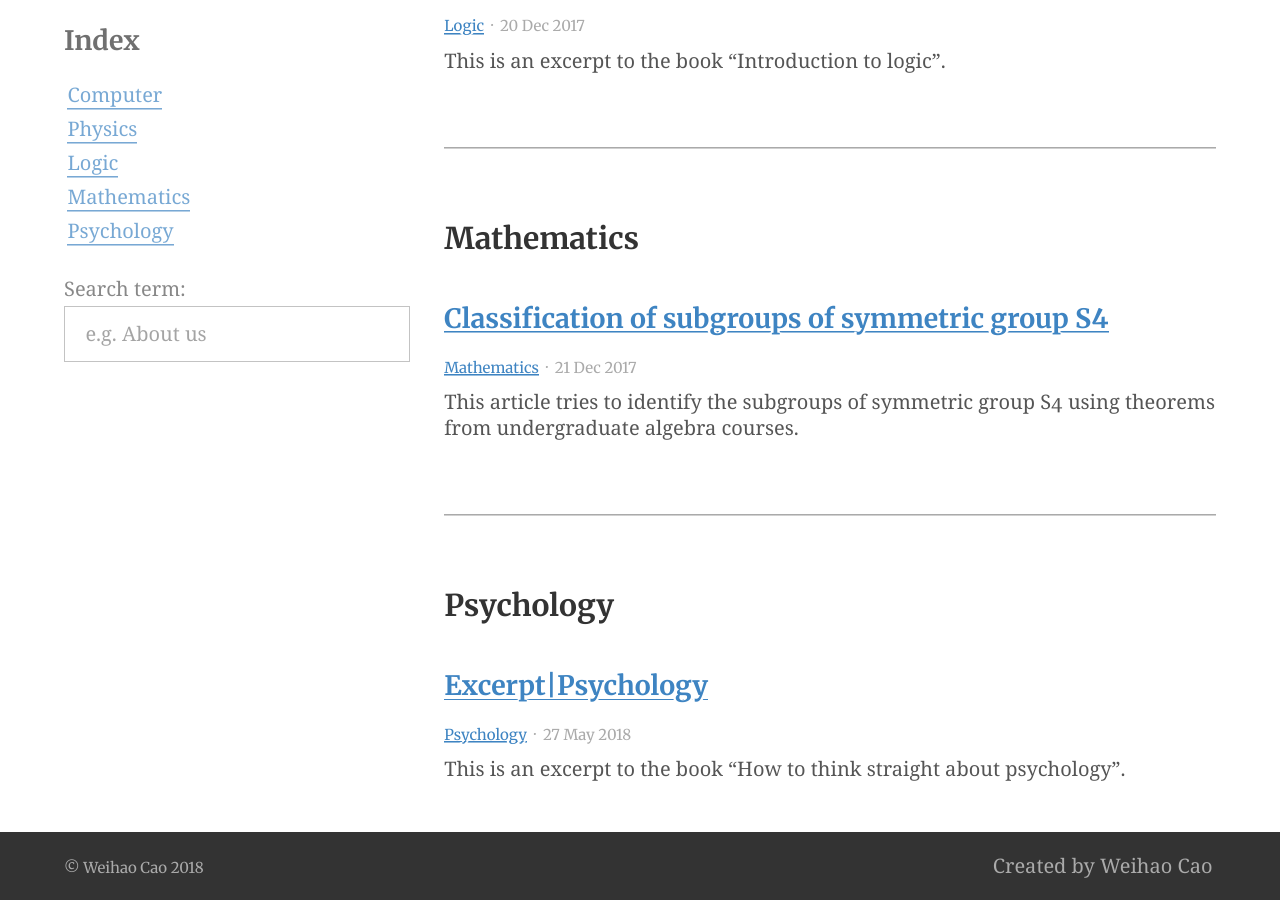
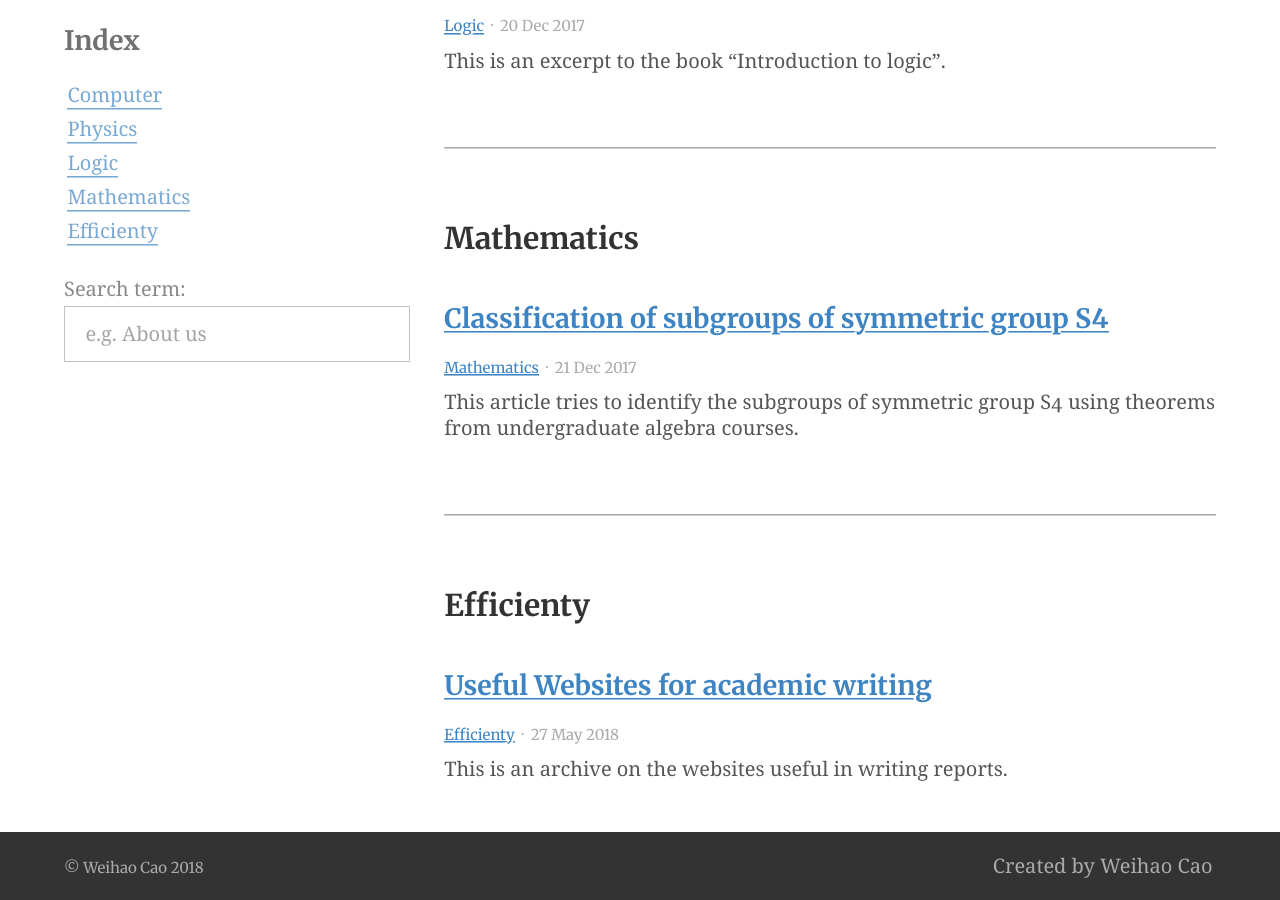
Before and after one commit to weihaocao/weihaocao.github.io, a Jekyll site: the page built from categories.md, in a window 1280 px wide and 900 px high, scrolled down 1513 px. Built offline with Jekyll 4.4.1, drawn with Linux system fonts in a browser that asks for light colours.

Commit message:
Update 2018-5-27-academic-writing.md

```diff
--- a/_posts/2018-5-27-academic-writing.md
+++ b/_posts/2018-5-27-academic-writing.md
@@ -1,11 +1,30 @@
 ---
-title: Excerpt|Psychology
-category: Psychology
+title: Useful Websites for academic writing
+category: Efficienty
 excerpt: |
-  This is an excerpt to the book "How to think straight about psychology".
-feature_image: "https://unsplash.it/1300/400?random"
+  This is an archive on the websites useful in writing reports.
 ---
 
-This is an excerpt to the book "How to think straight about psychology".
+This is an archive on the websites useful in writing reports.
 
 <!-- more -->
+
+#### Preparation
+
+##### Using word
+1. Install Latex-type fonts: [Download cmr font package](https://ctan.org/tex-archive/fonts/cm)
+2. Enable styles to generate content lists: [Styles](http://www.addbalance.com/usersguide/styles.htm)
+3. Download tex-style equation editor: [AxMath editor](http://www.amyxun.com/)
+4. Download refernce management systems: [Endnote Software](https://endnote.com/)
+5. Enable grammar checking: [Grammarly](https://www.grammarly.com/)
+
+##### Using Latex
+1. Online Latex editor: [Overleaf](https://overleaf.com)
+
+#### Writing
+
+1. Version management system: [Github](https://github.com)
+Useful if you are trying to keep milestones or collaborate. (Maybe just Google Docs?)
+2. Find the orthodox expressions (Highly Recommend!) [Netspeak](http://www.netspeak.org/)
+3. Find synonyms [thesaurus](https://www.thesaurus.com/browse/treasure)
+4. Foreign language translation [G Translate](https://translate.google.com/)
```
